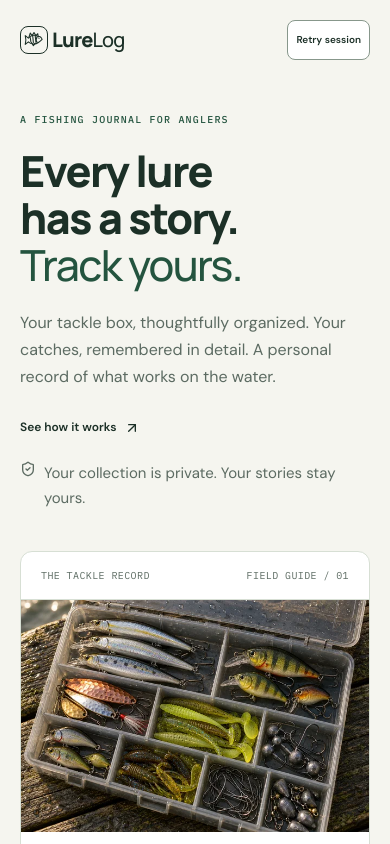
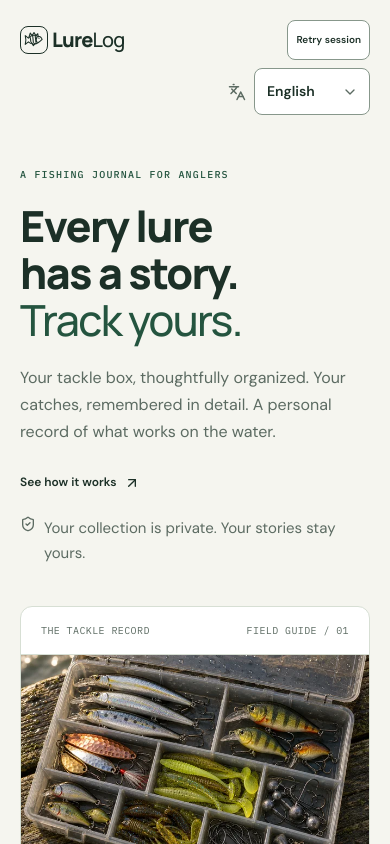
Before and after one commit to p-glazowski/fishing-log-codex, a React (Vite) app in the folder apps/client/: page / in a window 390 px wide. Shown: the top 844 px of the page. Built offline with nearby package versions, Linux system fonts and the light colour scheme; no server answers.

Commit message:
Move landing language selector to header

```diff
--- a/apps/client/src/components/navigation/LandingNavigation.tsx
+++ b/apps/client/src/components/navigation/LandingNavigation.tsx
@@ -4,7 +4,7 @@ import { ArrowUpRight, RefreshCw } from 'lucide-react';
 import { useAuth } from '../../lib/auth';
 import { Logo } from '../branding/Logo';
 import { Button } from '../ui/button';
-import { ProfileLink } from './ProfileLink';
+import { LanguageSelect } from '../settings/LanguageSettings';
 export function LandingNavigation() {
   useTranslation();
 
@@ -20,6 +20,7 @@ export function LandingNavigation() {
           {t('How it works')}
         </a>
       </nav>
+      <LanguageSelect />
       <div className="landing-account">
         {loading ? (
           <span
@@ -33,15 +34,12 @@ export function LandingNavigation() {
             {t('Retry session')}
           </Button>
         ) : user ? (
-          <>
           <Button asChild size="sm">
             <Link to="/dashboard">
               {t('Your fishing log')}
               <ArrowUpRight size={16} />
             </Link>
           </Button>
-            <ProfileLink user={user} avatarLast />
-          </>
         ) : (
           <>
             <Link className="sign-in-link" to="/login">
--- a/apps/client/src/pages/Landing.tsx
+++ b/apps/client/src/pages/Landing.tsx
@@ -1,4 +1,3 @@
-import { LanguageSelect } from '../components/settings/LanguageSettings';
 import { t, useTranslation } from '../lib/i18n';
 import { Logo } from '../components/branding/Logo';
 import { LandingNavigation } from '../components/navigation/LandingNavigation';
@@ -27,7 +26,6 @@ export default function Landing() {
         <Logo />
         <span>{t('A personal record of a life on the water.')}</span>
         <small>© {new Date().getFullYear()} LureLog</small>
-        <LanguageSelect />
       </footer>
     </div>
   );
--- a/apps/client/src/styles/index.css
+++ b/apps/client/src/styles/index.css
@@ -3695,3 +3695,15 @@ button.picker-option:hover {
     grid-template-columns: 24px minmax(0, 1fr);
   }
 }
+
+/* Keep language selection visible in the public header. */
+.landing-nav > .language-select {
+  flex-shrink: 0;
+}
+@media (max-width: 767px) {
+  .landing-nav > .language-select {
+    order: 3;
+    width: 100%;
+    justify-content: flex-end;
+  }
+}
```
Also changed, not shown: 1 other file (tests, documents, lock files or other folders). Lines whose indentation alone changed are shown as unchanged.
